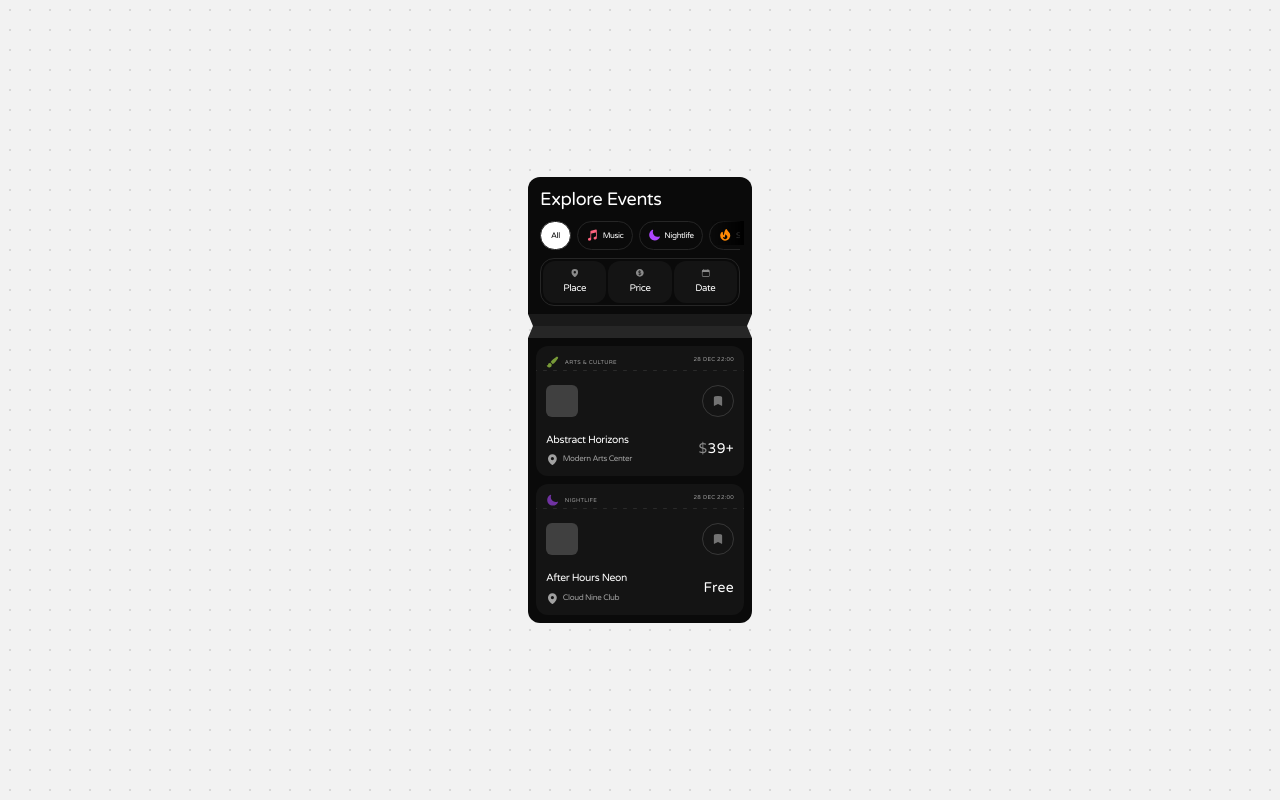
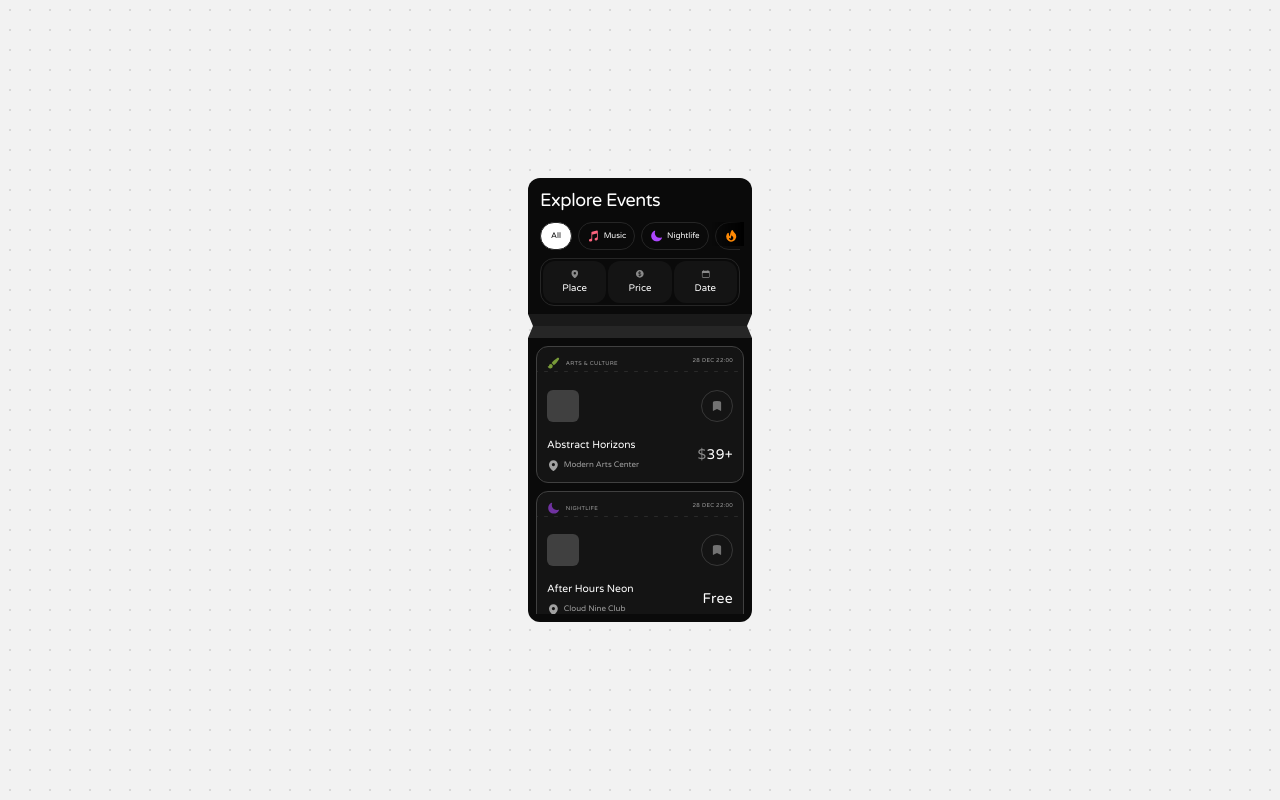
Before and after one commit to p4nthera115/random-components, a Next.js app: page / in a window 1280 px wide. Both pictures are taken after a click on the button "All". Built offline with nearby package versions, Linux system fonts and the light colour scheme.

Commit message:
wip animation

```diff
--- a/app/globals.css
+++ b/app/globals.css
@@ -7,6 +7,7 @@
     0% {
       background-position: 300% 0;
     }
+
     100% {
       background-position: -300% 0;
     }
@@ -22,6 +23,7 @@
   color utility to any element that depends on these defaults.
 */
 @layer base {
+
   *,
   ::after,
   ::before,
@@ -95,3 +97,19 @@
   height: 50px;
   clip-path: polygon(0% 0%, 90% 0%, 100% 50%, 90% 100%, 0% 100%);
 }
+
+@keyframes particle {
+  0% {
+    transform: translate(-50%, -50%) scale(0);
+    opacity: 1;
+  }
+
+  100% {
+    transform: translate(-50%, -50%) translate(var(--tw-translate-x), var(--tw-translate-y)) scale(var(--tw-scale-x));
+    opacity: 0;
+  }
+}
+
+.animate-particle {
+  animation: particle 700ms ease-out forwards;
+}
--- a/components/Dailies/EventsComponent.tsx
+++ b/components/Dailies/EventsComponent.tsx
@@ -3,7 +3,7 @@
 import { useState } from "react";
 import { IconType } from "react-icons";
 import { IoMusicalNotes } from "react-icons/io5";
-import { HiMoon, HiMapPin, HiCurrencyDollar, HiCalendar, HiMiniPaintBrush, HiBookmark } from "react-icons/hi2";
+import { HiMoon, HiMapPin, HiCurrencyDollar, HiCalendar, HiMiniPaintBrush, HiBookmark, HiPaintBrush } from "react-icons/hi2";
 import { HiFire } from "react-icons/hi";
 
 type Tab = {
@@ -29,6 +29,7 @@ export default function EventsComponent() {
     { name: "Music", icon: IoMusicalNotes, style: "text-[0.8rem] translate-y-[-0.3px] text-rose-400" },
     { name: "Nightlife", icon: HiMoon, style: "text-[0.8rem] translate-y-[-0.2px] text-purple-500" },
     { name: "Sports", icon: HiFire, style: "text-[0.9rem] translate-y-[-0.3px] text-orange-400" },
+    { name: "Arts & Culture", icon: HiPaintBrush, style: "text-[0.9rem] translate-y-[-0.3px] text-lime-300" },
   ];
 
   const buttons: Tab[] = [
@@ -53,22 +54,32 @@ export default function EventsComponent() {
       title: "After Hours Neon",
       location: "Cloud Nine Club",
       price: "Free"
-    }
+    },
+    {
+      tag: "nightlife",
+      icon: HiMoon,
+      color: "text-purple-500",
+      title: "After Hours Neon",
+      location: "Cloud Nine Club",
+      price: "Free"
+    },
   ];
+
+  console.log(active)
 
   const tabStyle = "rounded-full border-[0.5px] border-neutral-800 snap-start py-1.5 px-2 flex flex-row gap-1 justify-center items-center";
   const activeTabStyle = tabStyle + " bg-white text-black transition duration-300";
 
   return (
-    <main className="flex flex-col w-56 text-white font-medium tracking-tight">
+    <main className="flex flex-col w-56 text-white font-medium">
       <header className="relative w-full bg-neutral-950 rounded-t-xl p-3 py-2 flex flex-col gap-2">
-        <h1 className="text-lg">Explore Events</h1>
+        <h1 className="text-lg tracking-tight">Explore Events</h1>
 
         <nav className="flex flex-row gap-1.5 text-[0.5rem] overflow-x-auto whitespace-nowrap scroll-smooth scroll-snap-x snap-mandatory">
           <div className="absolute right-2 flex bg-linear-to-l from-black to-transparent h-6 w-8 pointer-events-none"></div>
           <button
             key={tabs[0].name}
-            onClick={() => setActive(tabs[0].name)}
+            onClick={() => active === tabs[0].name ? setActive("") : setActive(tabs[0].name)}
             className={active !== tabs[0].name ? tabStyle + " px-2.5" : activeTabStyle + " px-2.5"}
           >
             {tabs[0].name}
@@ -76,7 +87,7 @@ export default function EventsComponent() {
           {tabs.slice(1).map((tab) => (
             <button
               key={tab.name}
-              onClick={() => setActive(tab.name)}
+              onClick={() => active === tab.name ? setActive("") : setActive(tab.name)}
               className={active !== tab.name ? tabStyle : activeTabStyle}
             >
               {tab.icon && <tab.icon className={tab.style} />}
@@ -98,13 +109,19 @@ export default function EventsComponent() {
         </div>
       </header>
 
-      <div className="w-full h-0 border-t-12 border-x-5 border-b-0 border-transparent border-t-[#1a1a1a] mx-auto"></div>
-      <div className="w-full h-0 border-b-12 border-x-5 border-t-0 border-transparent border-b-neutral-800 mx-auto"></div>
+
+      <div className={`w-full h-0 ${active ? "border-t-12" : "delay-400 border-t-0"} transition-all border-x-5 border-b-0 border-transparent border-t-[#1a1a1a] mx-auto`}></div>
+      <div className={`w-full h-0 ${active ? "border-b-12" : "delay-400 border-b-0"} transition-all border-x-5 border-t-0 border-transparent border-b-neutral-800 mx-auto`}>
+
+        <div className="flex absolute  bg-neutral-900 h-2 w-[13.4rem] -translate-y-0.5 -z-10"></div>
+      </div>
 
       <section className="w-full bg-neutral-950 rounded-b-xl p-2 flex flex-col gap-2">
-        <ul className="flex flex-col gap-2">
-          {cards.map((card) => (
-            <li key={card.title}>
+        <ul className={`flex ${active ? "delay-300 h-67" : "h-0"} transition-all ease-in-out duration-300 flex-col gap-2 overflow-scroll`}>
+          {cards.map((card, i) => (active.toLowerCase() === card.tag || active === "All") && (
+            <li
+              className={`${active ? "opacity-100 translate-y-0" : "opacity-0 -translate-y-10"} transition-all delay-500 duration-300 ${i > 0 && "delay-700"}`}
+              key={i}>
               <Card
                 tag={card.tag}
                 icon={card.icon}
@@ -123,7 +140,7 @@ export default function EventsComponent() {
 
 function Card({ tag, icon: Icon, color, title, location, price }: CardProps) {
   return (
-    <article className="relative w-full flex rounded-xl bg-[#141414] p-2.5 flex-col gap-4 overflow-hidden">
+    <article className="relative w-full flex rounded-xl bg-[#141414] hover:bg-neutral-900 border-[0.5px] border-neutral-700 transition p-2.5 flex-col gap-4 overflow-hidden">
       <header className="flex justify-between text-[0.35rem] tracking-wider opacity-60">
         <h2><Icon className={`text-[0.8rem] inline-block mr-1.5 ${color}`} />{tag.toUpperCase()}</h2>
         <time dateTime="2024-12-28T22:00">28 DEC 22:00</time>
@@ -138,15 +155,16 @@ function Card({ tag, icon: Icon, color, title, location, price }: CardProps) {
         ))}
       </div>
 
-      <div className="flex justify-between items-center">
+      <div className="flex justify-between items-center pt-1">
         <div className="size-8 rounded-md bg-neutral-700"></div>
-        <button
+        {/* <button
           type="button"
           aria-label="Bookmark event"
           className="cursor-pointer size-8 rounded-full border-[0.5px] border-neutral-700/80 flex justify-center items-center"
         >
           <HiBookmark className="size-3 text-neutral-500" />
-        </button>
+        </button> */}
+        <BookmarkButton />
       </div>
 
       <footer className="flex justify-between items-center">
@@ -167,3 +185,32 @@ function Card({ tag, icon: Icon, color, title, location, price }: CardProps) {
     </article>
   );
 }
+
+function BookmarkButton() {
+
+
+  return (
+    <div className="relative ">
+      <button
+        type="button"
+        aria-label="Bookmark event"
+        className=" cursor-pointer size-8 rounded-full border-[0.5px] border-neutral-700/80 flex justify-center items-center hover:bg-neutral-800/30"
+      >
+        <HiBookmark className="size-3 text-white opacity-40 " />
+
+        {/* <div className="absolute inset-0  flex items-center justify-center opacity-0 hover:rotate-180 hover:opacity-100 transition-all ease-out duration-500">
+          {[...Array(15)].map((_, i) => (
+            <div
+              key={i}
+              className="size-[0.1rem] rounded-full bg-white absolute pointer-events-none transition-all"
+              style={{
+                transform: `rotate(${i * 24}deg) translate(12px) rotate(-${i * 36}deg)`
+              }}
+            ></div>
+          ))}
+        </div> */}
+      </button>
+
+    </div>
+  );
+}
```
